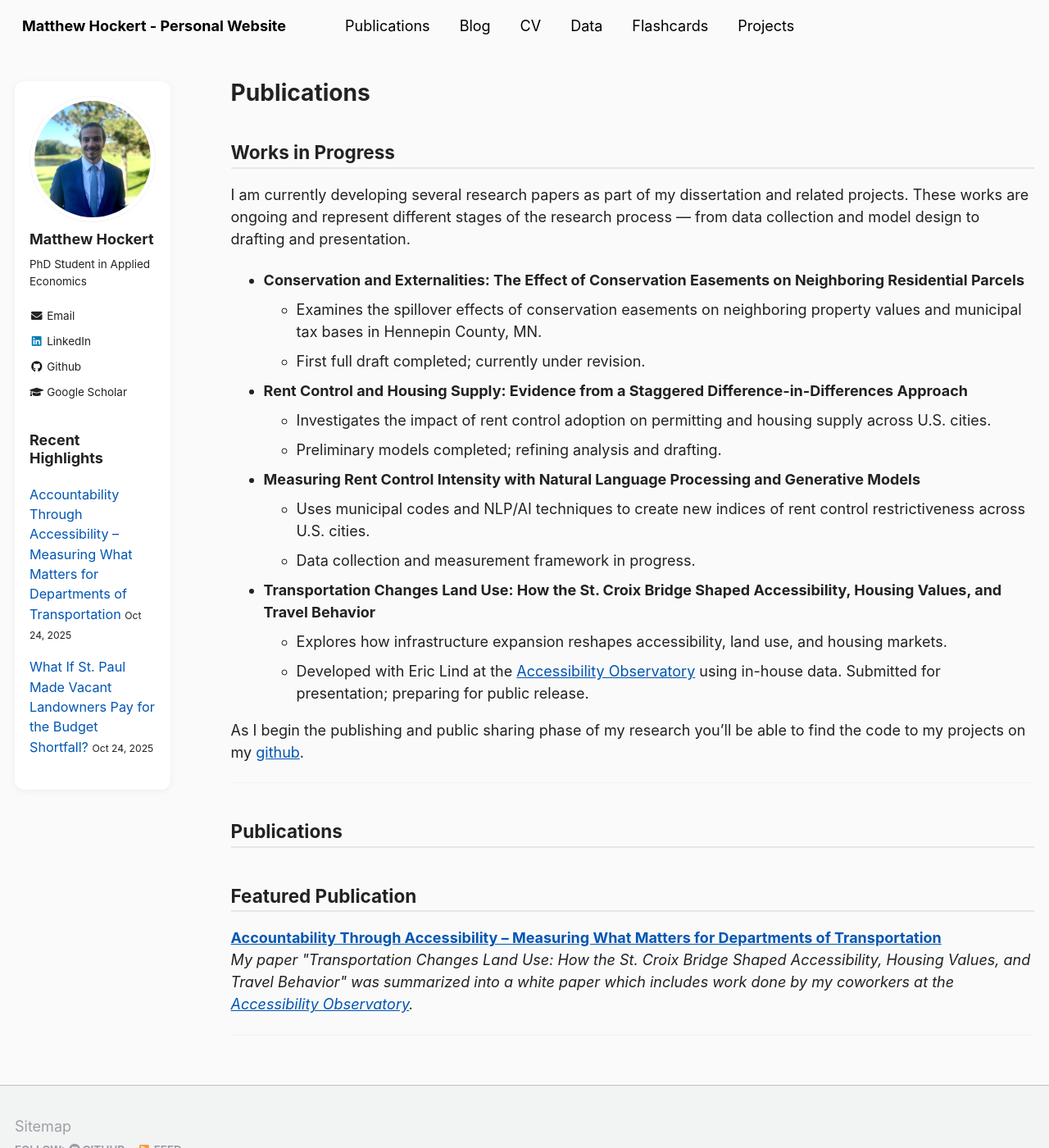
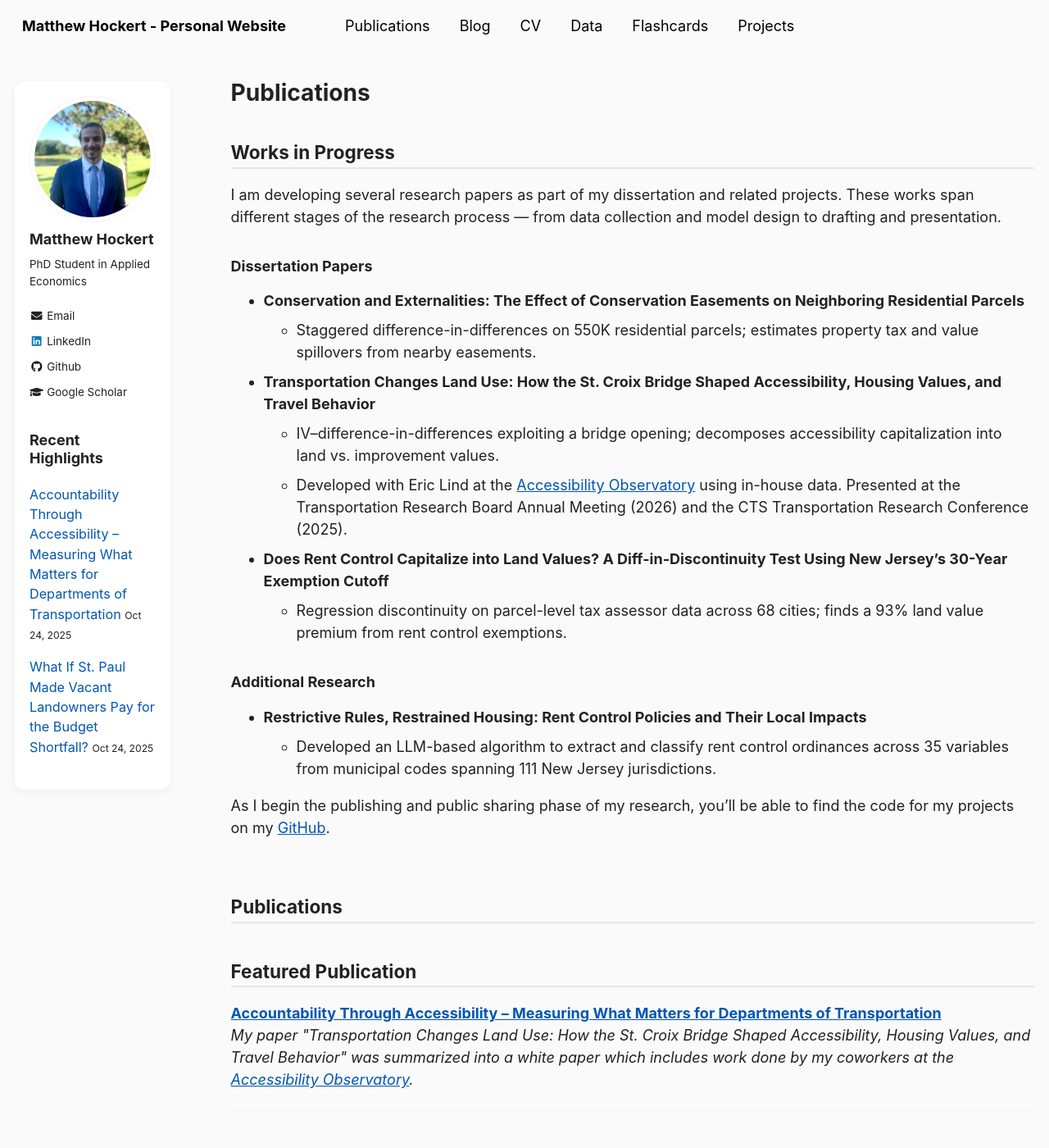
Before and after one commit to MatthewHockert/MatthewHockert.github.io, a Jekyll site: the page built from _pages/publications.md, in a window 1280 px wide and 1400 px high. Shown: the whole window at 82% size. Built offline with Jekyll 4.4.1, drawn with Linux system fonts in a browser that asks for light colours.

Commit message:
Align publications Works in Progress with current CV

```diff
--- a/_pages/publications.md
+++ b/_pages/publications.md
@@ -13,25 +13,26 @@
 
 ## Works in Progress
 
-I am currently developing several research papers as part of my dissertation and related projects. These works are ongoing and represent different stages of the research process — from data collection and model design to drafting and presentation.
+I am developing several research papers as part of my dissertation and related projects. These works span different stages of the research process — from data collection and model design to drafting and presentation.
+
+### Dissertation Papers
 
 - **Conservation and Externalities: The Effect of Conservation Easements on Neighboring Residential Parcels**
-  - Examines the spillover effects of conservation easements on neighboring property values and municipal tax bases in Hennepin County, MN.
-  - First full draft completed; currently under revision.
-
-- **Rent Control and Housing Supply: Evidence from a Staggered Difference-in-Differences Approach**
-  - Investigates the impact of rent control adoption on permitting and housing supply across U.S. cities.
-  - Preliminary models completed; refining analysis and drafting.
-
-- **Measuring Rent Control Intensity with Natural Language Processing and Generative Models**
-  - Uses municipal codes and NLP/AI techniques to create new indices of rent control restrictiveness across U.S. cities.
-  - Data collection and measurement framework in progress.
+  - Staggered difference-in-differences on 550K residential parcels; estimates property tax and value spillovers from nearby easements.
 
 - **Transportation Changes Land Use: How the St. Croix Bridge Shaped Accessibility, Housing Values, and Travel Behavior**
-  - Explores how infrastructure expansion reshapes accessibility, land use, and housing markets.
-  - Developed with Eric Lind at the [Accessibility Observatory](https://www.cts.umn.edu/programs/ao) using in-house data. Submitted for presentation; preparing for public release.
+  - IV–difference-in-differences exploiting a bridge opening; decomposes accessibility capitalization into land vs. improvement values.
+  - Developed with Eric Lind at the [Accessibility Observatory](https://www.cts.umn.edu/programs/ao) using in-house data. Presented at the Transportation Research Board Annual Meeting (2026) and the CTS Transportation Research Conference (2025).
 
-As I begin the publishing and public sharing phase of my research you'll be able to find the code to my projects on my [github](https://github.com/MatthewHockert).
+- **Does Rent Control Capitalize into Land Values? A Diff-in-Discontinuity Test Using New Jersey's 30-Year Exemption Cutoff**
+  - Regression discontinuity on parcel-level tax assessor data across 68 cities; finds a 93% land value premium from rent control exemptions.
+
+### Additional Research
+
+- **Restrictive Rules, Restrained Housing: Rent Control Policies and Their Local Impacts**
+  - Developed an LLM-based algorithm to extract and classify rent control ordinances across 35 variables from municipal codes spanning 111 New Jersey jurisdictions.
+
+As I begin the publishing and public sharing phase of my research, you'll be able to find the code for my projects on my [GitHub](https://github.com/MatthewHockert).
 
 ---
 
```
